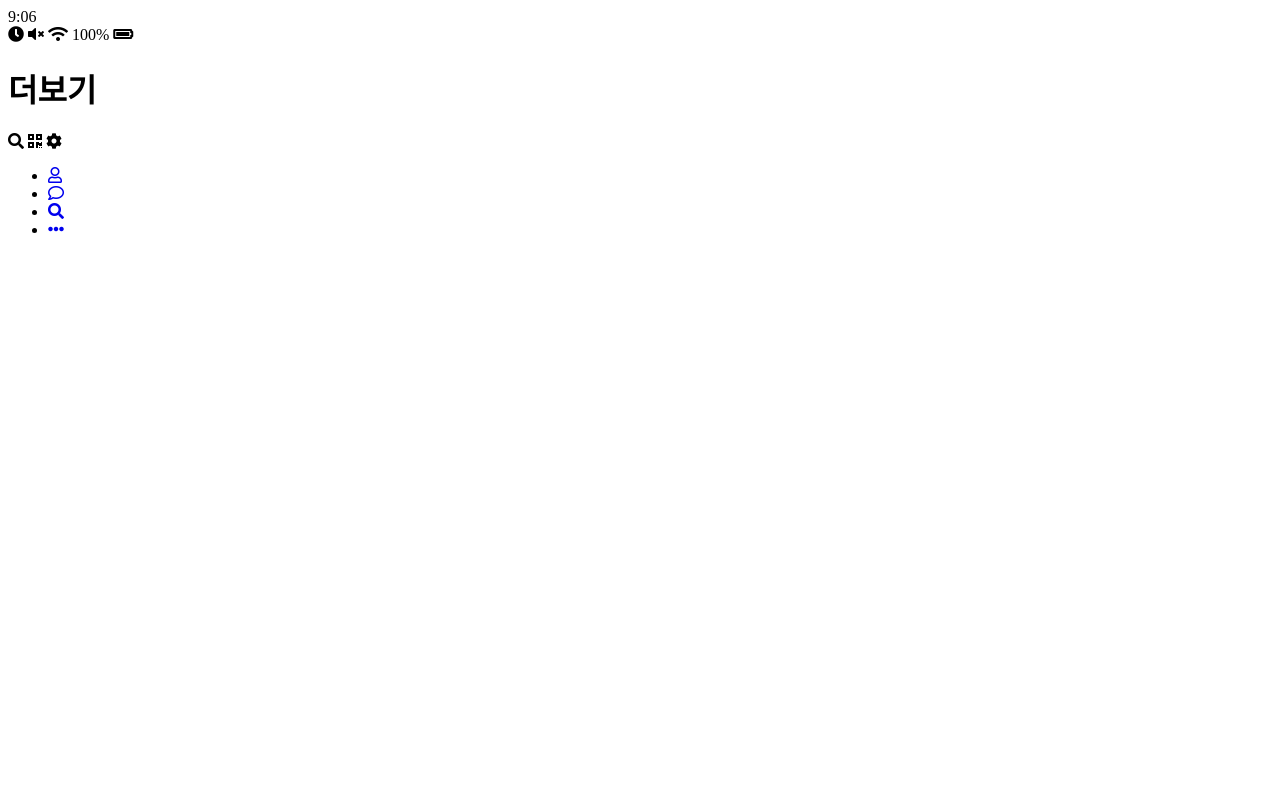
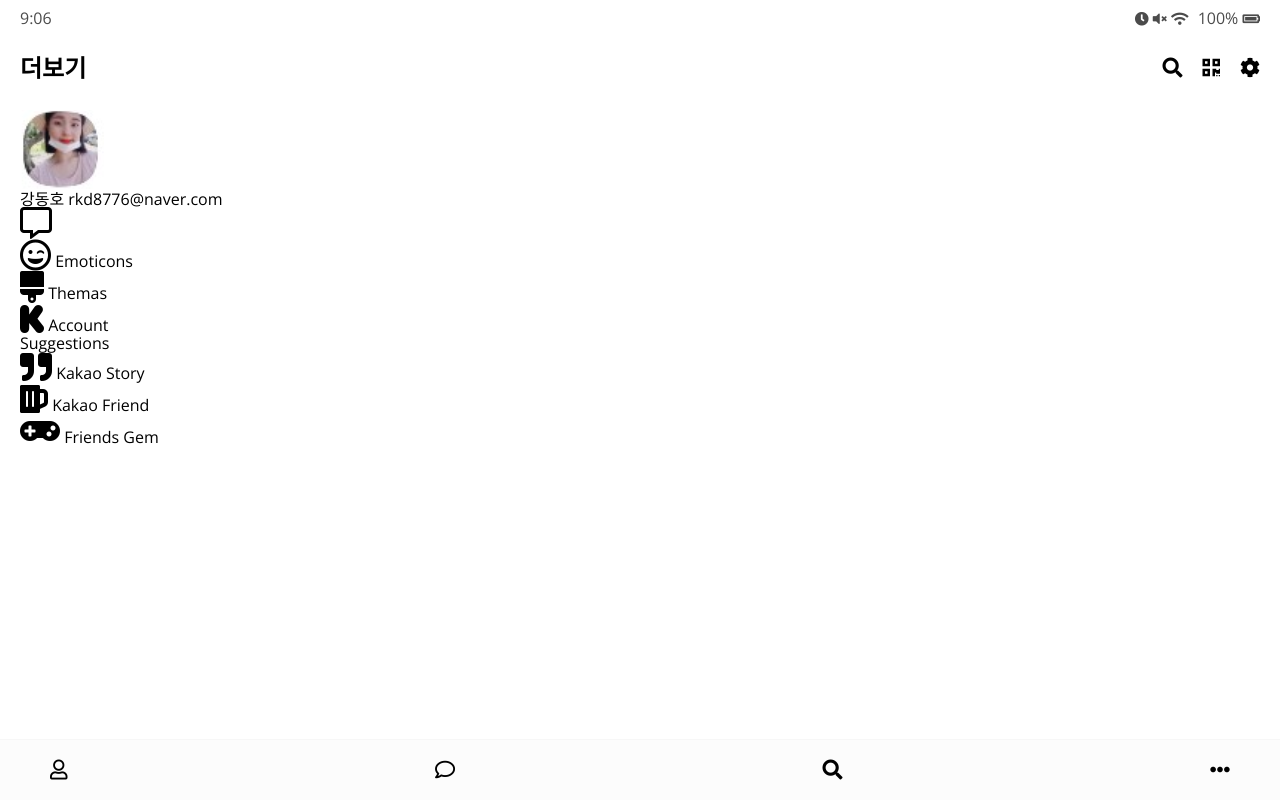
Before and after one commit to Kang3238/kakao_clone, a plain HTML site: page more.html in a window 1280 px wide. Drawn offline with nearby package versions, Linux system fonts and the light colour scheme.

Commit message:
7/10일차

```diff
--- /dev/null
+++ b/css/header.css
@@ -0,0 +1,25 @@
+.header{
+    display: flex;
+    justify-content: space-between;
+    margin-bottom: 30px;
+    align-items: center;
+}
+.header__title{
+    font-size: 24px;
+    font-weight: 600;
+
+}
+.header .header__icon{
+    font-size: 20px;
+    margin-left: 20px;
+    cursor: pointer;
+}
+
+.header .header__header-column{
+    display: flex;
+    align-items: center;
+}
+.header .header__back-btn{
+    font-size: 22px;
+    margin-right: 20px;
+}
--- /dev/null
+++ b/css/nav-bar.css
@@ -0,0 +1,37 @@
+.nav {
+    position: fixed;
+    width: 100%;
+
+    /* fixed 속성은 width가 있어야 고정됨 */
+    padding: 20px 50px;
+    background-color: #fcfcfc;
+    bottom: 0px;
+    left: 0px;
+    border-top: 1px solid #f7f7f7;
+}
+.nav .nav__list{
+    display: flex;
+    justify-content: space-between;
+
+}
+.nav i {
+    font-size: 20px;
+}
+.nav .nav__list-link{
+    position: relative;
+}
+.nav .nav__badge{
+    position: absolute;
+    font-size: 15px;
+    top:-7px;
+    right: -7px;
+    color: white;
+    background-color: red;
+    width: 18px;
+    height: 18px;
+    display: flex;
+    justify-content: center;
+    align-items: center;
+    text-align: center;
+    border-radius: 50%;
+}
--- /dev/null
+++ b/css/reset.css
@@ -0,0 +1,43 @@
+html, body, div, span, applet, object, iframe,
+h1, h2, h3, h4, h5, h6, p, blockquote, pre,
+a, abbr, acronym, address, big, cite, code,
+del, dfn, em, img, ins, kbd, q, s, samp,
+small, strike, strong, sub, sup, tt, var,
+b, u, i, center,
+dl, dt, dd, ol, ul, li,
+fieldset, form, label, legend,
+table, caption, tbody, tfoot, thead, tr, th, td,
+article, aside, canvas, details, embed,
+figure, figcaption, footer, header, hgroup,
+menu, nav, output, ruby, section, summary,
+time, mark, audio, video {
+	margin: 0;
+	padding: 0;
+	border: 0;
+	font-size: 100%;
+	font: inherit;
+	vertical-align: baseline;
+}
+/* HTML5 display-role reset for older browsers */
+article, aside, details, figcaption, figure,
+footer, header, hgroup, menu, nav, section {
+	display: block;
+}
+body {
+	line-height: 1;
+}
+ol, ul {
+	list-style: none;
+}
+blockquote, q {
+	quotes: none;
+}
+blockquote:before, blockquote:after,
+q:before, q:after {
+	content: '';
+	content: none;
+}
+table {
+	border-collapse: collapse;
+	border-spacing: 0;
+}
--- /dev/null
+++ b/css/status-bar.css
@@ -0,0 +1,12 @@
+.status-bar{
+    display: flex;
+    justify-content: space-between;
+    margin-bottom: 30px;
+    opacity: 0.7;
+}
+.status-bar i{
+    font-size: 14px;
+}
+.status-bar .status-bar__battery-level{
+    margin-left: 5px;
+}
--- /dev/null
+++ b/css/styles.css
@@ -0,0 +1,21 @@
+@import "reset.css";
+@import "status-bar.css";
+@import url('https://fonts.googleapis.com/css2?family=Open+Sans:wght@300;600&display=swap');
+@import "header.css";
+@import "nav-bar.css";
+
+* {
+    box-sizing: border-box;
+    /* 화면 테두리에 맞추는듯? */
+}
+
+body{
+    background-color: white;
+    padding: 10px 20px;
+    color: black;
+    font-family: 'Open Sans', sans-serif;
+}
+a{
+    color: inherit;
+    /* 링크 색깔 지우기 */
+}
--- a/more.html
+++ b/more.html
@@ -4,7 +4,7 @@
     <meta charset="UTF-8">
     <meta name="viewport" content="width=device-width, initial-scale=1.0">
     <link href="https://cdnjs.cloudflare.com/ajax/libs/font-awesome/5.13.0/css/all.min.css" rel="stylesheet">
-
+    <link rel="stylesheet" href="css/styles.css">
 
     <title>More</title>
 </head>
@@ -27,10 +27,95 @@
         </div>
         <div class="header__header-column">
             <span class="header__icon"><i class="fas fa-search"></i></span>
+
             <span class="header__icon"><i class="fas fa-qrcode"></i></span>
-            <span class="header__icon"><i class="fas fa-cog"></i></span>
+            <span class="header__icon">
+                <a href="settings.html">
+                <i class="fas fa-cog"></i>
+            </a>
+            </span>
+
         </div>
     </header>
+    <main class="more">
+        <header class="more__header">
+            <div class="friends__friend friend">
+
+                <div class="friend__column">
+                <img src="images/avatar.jpg" class="g-avartar friend__avartar">
+            <div class="friend__content">
+                <span class="friend__name">
+                    강동호
+                </span>
+                <span class="span friend__status">
+                    rkd8776@naver.com
+                </span>
+            </div>
+        </div>
+        <div class="friend__column">
+                <i class="far fa-comment-alt fa-2x"></i>
+        </div>
+
+    </div>
+    <ul class="more__btn-list">
+        <li class="moore_btn">
+            <span class="more__btn-icon">
+                <i class="far fa-grin-wink fa-2x"></i>
+            </span>
+            <span class="more__btn-title">
+                Emoticons
+            </span>
+        </li>
+        <li class="moore_btn">
+            <span class="more__btn-icon">
+                <i class="fas fa-brush fa-2x"></i>
+            </span>
+            <span class="more__btn-title">
+                Themas
+            </span>
+        </li>
+        <li class="moore_btn">
+            <span class="more__btn-icon">
+                <i class="fab fa-kickstarter-k fa-2x"></i>
+            </span>
+            <span class="more__btn-title">
+                Account
+            </span>
+        </li>
+    </ul>
+        </header>
+        <section class="more__suggestions">
+            <h5 class="moore__title">Suggestions</h5>
+            <ul class="more__suggestiooons-list">
+                <li class="more__suggestion">
+                    <span class="suggestion__icon">
+                        <i class="fas fa-quote-right fa-2x"></i>
+                    </span>
+                    <span class="suggestion__title">
+                        Kakao Story
+                    </span>
+                </li>
+                <li class="more__suggestion">
+                    <span class="suggestion__icon">
+                        <i class="fas fa-beer fa-2x"></i>
+                    </span>
+                    <span class="suggestion__title">
+                        Kakao Friend
+                    </span>
+                </li>
+                <li class="more__suggestion">
+                    <span class="suggestion__icon">
+                        <i class="fas fa-gamepad fa-2x"></i>
+                    </span>
+                    <span class="suggestion__title">
+                        Friends Gem
+                    </span>
+                </li>
+            </ul>
+        </section>
+    </main>
+
+
     <footer class="nav">
         <div class="footer__nav_coolumn">
             <ul class="nav__list">
```
Also changed, not shown: chat.html (added, +91 -0 lines), find.html (+63 -2 lines), friends.html (+2 -2 lines), index.html (+11 -7 lines), settings.html (+34 -25 lines).
